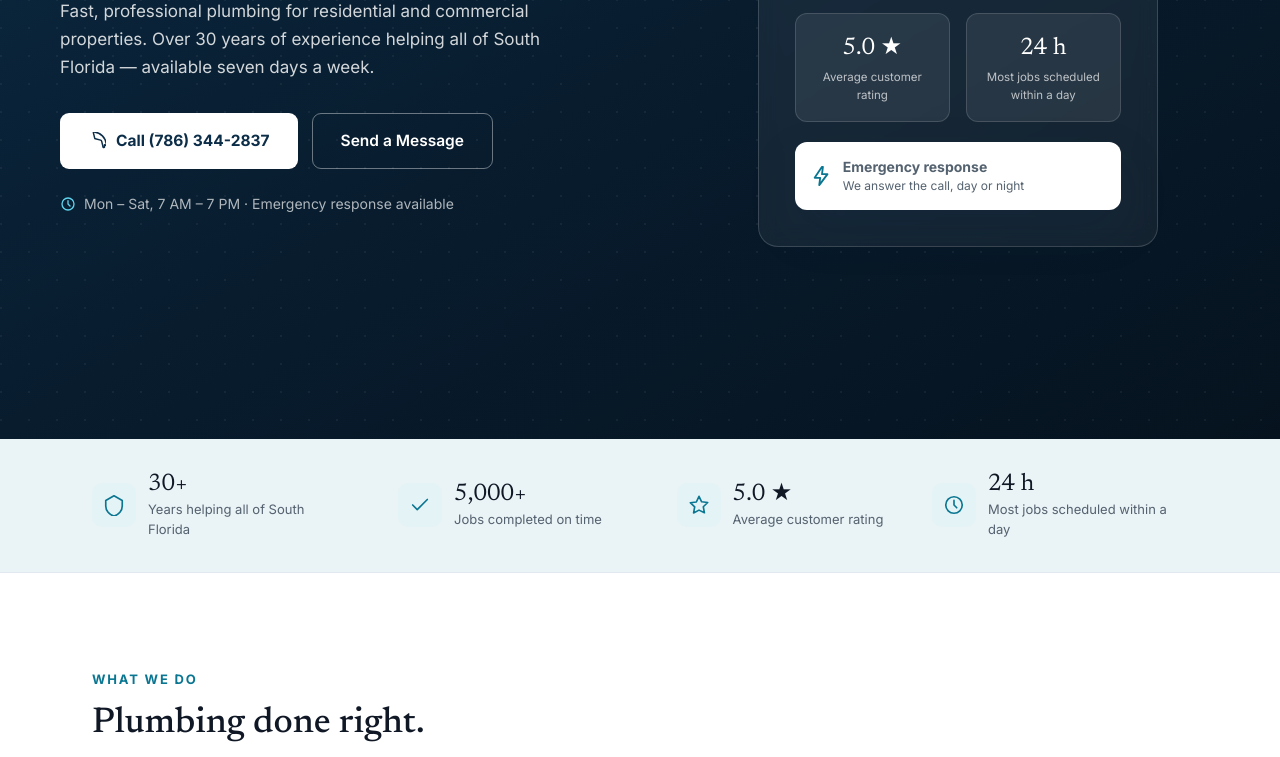
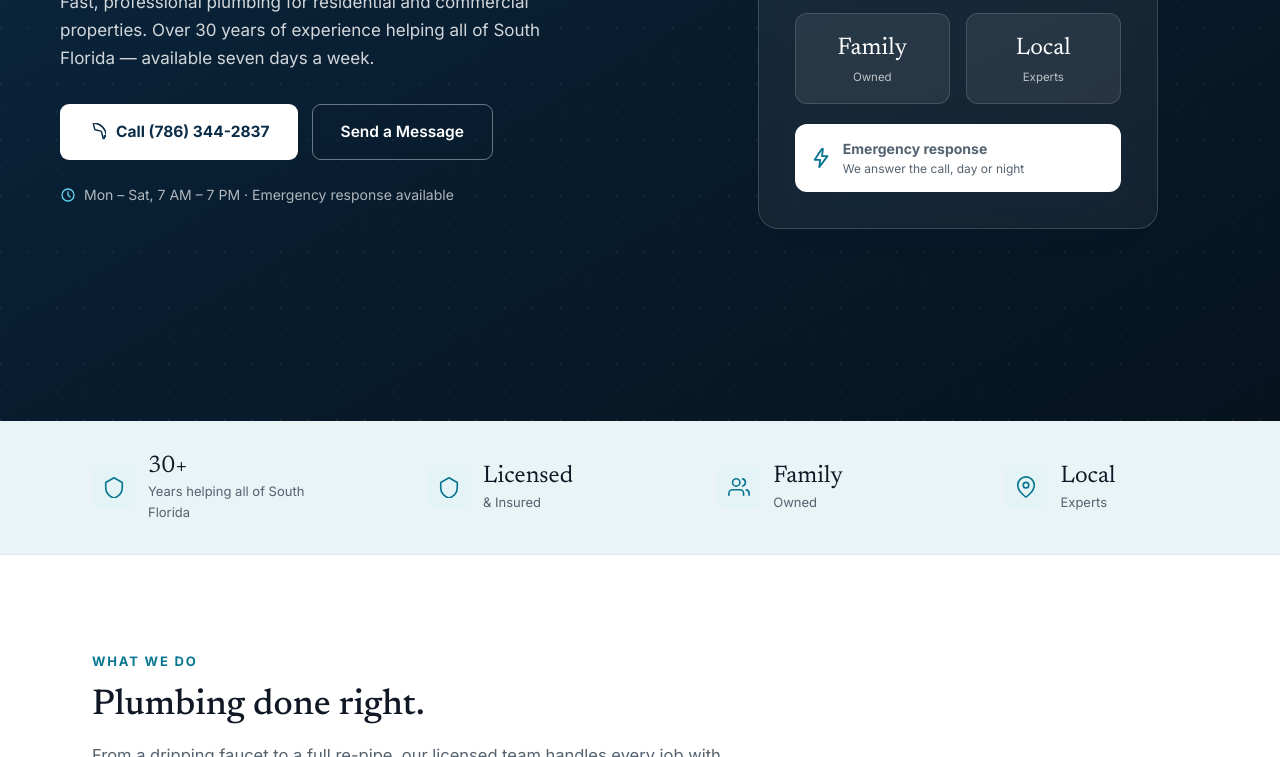
Before and after one commit to ejnburrows-rgb/otto-plumbing-site, a plain HTML site: page index.html in a window 1280 px wide. Shown: the part 550-1307 px from the top of the page. Drawn offline with Linux system fonts and the light colour scheme.

Commit message:
feat(i18n): Complete Spanish localization and qualitative claims

```diff
--- a/index.html
+++ b/index.html
@@ -712,12 +712,12 @@ footer a.tel:hover{color:#fff;}
 </style>
 </head>
 <body>
-<a class="skip-link" href="#main">Skip to main content</a>
+<a class="skip-link" href="#main" data-i18n="a11y.skip">Skip to main content</a>
 
 <!-- ============ NAVBAR ============ -->
 <header class="navbar">
   <div class="wrap navbar-inner">
-    <a class="brand" href="#top" aria-label="OTTO Plumbing, back to top">
+    <a class="brand" href="#top" aria-label="OTTO Plumbing, back to top" data-i18n-aria="a11y.brand">
       <svg class="brand-mark" viewBox="0 0 512 512" aria-hidden="true">
         <defs><linearGradient id="markGrad" x1="0%" y1="0%" x2="100%" y2="100%">
           <stop offset="0%" stop-color="#0C2D48"/><stop offset="100%" stop-color="#0C91B2"/>
@@ -727,23 +727,23 @@ footer a.tel:hover{color:#fff;}
         <circle cx="256" cy="256" r="60" fill="#0C91B2"/>
         <path d="M256 140c-63.94 0-116 52.06-116 116s52.06 116 116 116 116-52.06 116-116-52.06-116-116-116z" fill="#FFFFFF"/>
       </svg>
-      <span class="brand-word">OTTO Plumbing<small>South Florida</small></span>
+      <span class="brand-word">OTTO Plumbing<small data-i18n="nav.florida">South Florida</small></span>
     </a>
 
-    <nav class="nav-links" aria-label="Primary">
+    <nav class="nav-links" aria-label="Primary" data-i18n-aria="a11y.nav">
       <a href="#services" data-i18n="nav.services">Services</a>
       <a href="#why" data-i18n="nav.why">Why OTTO</a>
-      <a href="#portfolio">Portfolio</a>
-      <a href="#mastery">Mastery</a>
+      <a href="#portfolio" data-i18n="nav.portfolio">Portfolio</a>
+      <a href="#mastery" data-i18n="nav.mastery">Mastery</a>
       <a href="#contact" data-i18n="nav.contact">Contact Us</a>
     </nav>
 
     <div class="navbar-actions">
-      <div class="lang-toggle" role="group" aria-label="Choose language">
+      <div class="lang-toggle" role="group" aria-label="Choose language" data-i18n-aria="a11y.lang">
         <button class="lang-btn active" data-lang="en" aria-pressed="true">EN</button>
         <button class="lang-btn" data-lang="es" aria-pressed="false">ES</button>
       </div>
-      <button class="icon-btn theme-btn" type="button" aria-label="Toggle dark mode">
+      <button class="icon-btn theme-btn" type="button" aria-label="Toggle dark mode" data-i18n-aria="a11y.theme">
         <svg class="icon-moon" viewBox="0 0 24 24" fill="none" stroke-width="1.8" stroke-linecap="round" stroke-linejoin="round" aria-hidden="true"><path d="M21 12.8A9 9 0 1 1 11.2 3a7 7 0 0 0 9.8 9.8z"/></svg>
         <svg class="icon-sun" viewBox="0 0 24 24" fill="none" stroke-width="1.8" stroke-linecap="round" stroke-linejoin="round" aria-hidden="true"><circle cx="12" cy="12" r="4"/><path d="M12 2v2M12 20v2M4.9 4.9l1.4 1.4M17.7 17.7l1.4 1.4M2 12h2M20 12h2M4.9 19.1l1.4-1.4M17.7 6.3l1.4-1.4"/></svg>
       </button>
@@ -757,12 +757,12 @@ footer a.tel:hover{color:#fff;}
     </div>
   </div>
 
-  <nav class="mobile-menu" id="mobile-menu" aria-label="Mobile">
+  <nav class="mobile-menu" id="mobile-menu" aria-label="Mobile" data-i18n-aria="a11y.mobile">
     <div class="wrap">
       <a href="#services" data-i18n="nav.services">Services</a>
       <a href="#why" data-i18n="nav.why">Why OTTO</a>
-      <a href="#portfolio">Portfolio</a>
-      <a href="#mastery">Mastery</a>
+      <a href="#portfolio" data-i18n="nav.portfolio">Portfolio</a>
+      <a href="#mastery" data-i18n="nav.mastery">Mastery</a>
       <a href="#contact" data-i18n="nav.contact">Contact Us</a>
       <a class="nav-call" href="tel:+17863442837">
         <svg width="16" height="16" viewBox="0 0 24 24" fill="none" stroke="currentColor" stroke-width="2" stroke-linecap="round" stroke-linejoin="round" aria-hidden="true"><path d="M22 16.92v3a1 1 0 0 1-2.09-.75l-1.74-7a2 2 0 0 0-1.34-1.34l-7-1.74a1 1 0 0 1-.89-.89l-1.74-7a1 1 0 0 1 1.22-1.22 18 18 0 0 1 16 16 1 1 0 0 1 .75 2.09z"/></svg>
@@ -805,13 +805,13 @@ footer a.tel:hover{color:#fff;}
           </svg>
           <div class="hero-stat-row">
             <div class="hero-stat"><div class="n">30+</div><div class="l" data-i18n="stat.years">Years helping all of South Florida</div></div>
-            <div class="hero-stat"><div class="n">5,000+</div><div class="l" data-i18n="stat.jobs">Jobs completed on time</div></div>
-            <div class="hero-stat"><div class="n">5.0 ★</div><div class="l" data-i18n="stat.rating">Average customer rating</div></div>
-            <div class="hero-stat"><div class="n">24 h</div><div class="l" data-i18n="stat.response">Most jobs scheduled within a day</div></div>
+            <div class="hero-stat"><div class="n" data-i18n="stat.licensed_n">Licensed</div><div class="l" data-i18n="stat.licensed">&amp; Insured</div></div>
+            <div class="hero-stat"><div class="n" data-i18n="stat.family_n">Family</div><div class="l" data-i18n="stat.family">Owned</div></div>
+            <div class="hero-stat"><div class="n" data-i18n="stat.experts_n">Local</div><div class="l" data-i18n="stat.experts">Experts</div></div>
           </div>
           <div class="float-chip">
             <svg viewBox="0 0 24 24" fill="none" stroke="currentColor" stroke-width="2" stroke-linecap="round" stroke-linejoin="round" aria-hidden="true"><path d="M12 2 4 14h6l-1 8 9-12h-6l1-8z"/></svg>
-            <span><strong>Emergency response</strong><span>We answer the call, day or night</span></span>
+            <span><strong data-i18n="hero.chip1">Emergency response</strong><span data-i18n="hero.chip2">We answer the call, day or night</span></span>
           </div>
         </div>
       </div>
@@ -826,16 +826,16 @@ footer a.tel:hover{color:#fff;}
         <div><div class="num">30+</div><div class="lbl" data-i18n="stat.years">Years helping all of South Florida</div></div>
       </div>
       <div class="trust-stat">
-        <div class="icon"><svg viewBox="0 0 24 24" fill="none" stroke="currentColor" stroke-width="1.8" stroke-linecap="round" stroke-linejoin="round" aria-hidden="true"><path d="M20 6 9 17l-5-5"/></svg></div>
-        <div><div class="num">5,000+</div><div class="lbl" data-i18n="stat.jobs">Jobs completed on time</div></div>
+        <div class="icon"><svg viewBox="0 0 24 24" fill="none" stroke="currentColor" stroke-width="1.8" stroke-linecap="round" stroke-linejoin="round" aria-hidden="true"><path d="M12 2 3 7v6c0 5.25 3.75 9.75 9 11 5.25-1.25 9-5.75 9-11V7z"/></svg></div>
+        <div><div class="num" data-i18n="stat.licensed_n">Licensed</div><div class="lbl" data-i18n="stat.licensed">&amp; Insured</div></div>
       </div>
       <div class="trust-stat">
-        <div class="icon"><svg viewBox="0 0 24 24" fill="none" stroke="currentColor" stroke-width="1.8" stroke-linecap="round" stroke-linejoin="round" aria-hidden="true"><path d="M12 2.5l2.9 6 6.6.8-4.8 4.6 1.2 6.6L12 17.6l-5.9 3.1 1.2-6.6-4.8-4.6 6.6-.8z"/></svg></div>
-        <div><div class="num">5.0 ★</div><div class="lbl" data-i18n="stat.rating">Average customer rating</div></div>
+        <div class="icon"><svg viewBox="0 0 24 24" fill="none" stroke="currentColor" stroke-width="1.8" stroke-linecap="round" stroke-linejoin="round" aria-hidden="true"><path d="M17 21v-2a4 4 0 0 0-4-4H5a4 4 0 0 0-4 4v2"/><circle cx="9" cy="7" r="4"/><path d="M23 21v-2a4 4 0 0 0-3-3.87"/><path d="M16 3.13a4 4 0 0 1 0 7.75"/></svg></div>
+        <div><div class="num" data-i18n="stat.family_n">Family</div><div class="lbl" data-i18n="stat.family">Owned</div></div>
       </div>
       <div class="trust-stat">
-        <div class="icon"><svg viewBox="0 0 24 24" fill="none" stroke="currentColor" stroke-width="1.8" stroke-linecap="round" stroke-linejoin="round" aria-hidden="true"><circle cx="12" cy="12" r="9"/><path d="M12 7v5l3 3"/></svg></div>
-        <div><div class="num">24 h</div><div class="lbl" data-i18n="stat.response">Most jobs scheduled within a day</div></div>
+        <div class="icon"><svg viewBox="0 0 24 24" fill="none" stroke="currentColor" stroke-width="1.8" stroke-linecap="round" stroke-linejoin="round" aria-hidden="true"><path d="M21 10c0 7-9 13-9 13s-9-6-9-13a9 9 0 0 1 18 0z"/><circle cx="12" cy="10" r="3"/></svg></div>
+        <div><div class="num" data-i18n="stat.experts_n">Local</div><div class="lbl" data-i18n="stat.experts">Experts</div></div>
       </div>
     </div>
   </div>
@@ -899,7 +899,7 @@ footer a.tel:hover{color:#fff;}
           </div>
           <div class="why-item">
             <div class="why-num">02</div>
-            <div><h3 data-i18n="why2.h">Same-day response</h3><p data-i18n="why2.p">Most jobs are scheduled within one business day — emergencies even faster.</p></div>
+            <div><h3 data-i18n="why2.h">Prompt response</h3><p data-i18n="why2.p">We respond quickly to your plumbing needs — emergencies get priority.</p></div>
           </div>
           <div class="why-item">
             <div class="why-num">03</div>
@@ -918,30 +918,30 @@ footer a.tel:hover{color:#fff;}
   <section id="portfolio">
     <div class="wrap">
       <div class="sec-head">
-        <div class="sec-kicker">Our Work</div>
-        <h2 class="sec-title">Portfolio</h2>
-        <p class="sec-sub">From residential repairs to commercial installations, see the quality of our work.</p>
+        <div class="sec-kicker" data-i18n="port.kicker">Our Work</div>
+        <h2 class="sec-title" data-i18n="port.title">Portfolio</h2>
+        <p class="sec-sub" data-i18n="port.sub">From residential repairs to commercial installations, see the quality of our work.</p>
       </div>
       <div class="svc-grid">
         <div class="svc">
           <div class="icon solid"><svg viewBox="0 0 24 24" fill="none" stroke-width="1.8" stroke-linecap="round" stroke-linejoin="round" aria-hidden="true"><path d="M4 4v16c0 1.1.9 2 2 2h12c1.1 0 2-1 2-2V4c0-1.1-.9-2-2-2H6c-1.1 0-2 1-2 2z"/></svg></div>
-          <h3>Residential Projects</h3>
-          <p>From kitchen remodels to bathroom upgrades, we handle it all.</p>
+          <h3 data-i18n="port1.h">Residential Projects</h3>
+          <p data-i18n="port1.p">From kitchen remodels to bathroom upgrades, we handle it all.</p>
         </div>
         <div class="svc">
           <div class="icon solid"><svg viewBox="0 0 24 24" fill="none" stroke-width="1.8" stroke-linecap="round" stroke-linejoin="round" aria-hidden="true"><rect x="3" y="3" width="18" height="18" rx="2" ry="2"/></svg></div>
-          <h3>Commercial Installations</h3>
-          <p>Full-service plumbing for businesses and multi-family properties.</p>
+          <h3 data-i18n="port2.h">Commercial Installations</h3>
+          <p data-i18n="port2.p">Full-service plumbing for businesses and multi-family properties.</p>
         </div>
         <div class="svc">
           <div class="icon solid"><svg viewBox="0 0 24 24" fill="none" stroke-width="1.8" stroke-linecap="round" stroke-linejoin="round" aria-hidden="true"><path d="M12 2L2 7v10c0 5.55 3.84 10.74 9 12 5.16-1.26 9-6.45 9-12V7l-10-5z"/></svg></div>
-          <h3>Restoration Services</h3>
-          <p>Emergency water damage restoration and plumbing repairs.</p>
+          <h3 data-i18n="port3.h">Restoration Services</h3>
+          <p data-i18n="port3.p">Emergency water damage restoration and plumbing repairs.</p>
         </div>
         <div class="svc">
           <div class="icon solid"><svg viewBox="0 0 24 24" fill="none" stroke-width="1.8" stroke-linecap="round" stroke-linejoin="round" aria-hidden="true"><path d="M3 9l9-7 9 7v11a2 2 0 0 1-2 2H5a2 2 0 0 1-2-2z"/></svg></div>
-          <h3>Fixture Upgrades</h3>
-          <p>High-end faucets, valves, and plumbing fixtures installation.</p>
+          <h3 data-i18n="port4.h">Fixture Upgrades</h3>
+          <p data-i18n="port4.p">High-end faucets, valves, and plumbing fixtures installation.</p>
         </div>
       </div>
     </div>
@@ -952,22 +952,22 @@ footer a.tel:hover{color:#fff;}
     <div class="wrap">
       <div class="split">
         <div>
-          <div class="sec-kicker">Mastery</div>
-          <h2 class="sec-title">30 Years of Mastery.</h2>
-          <p class="sec-sub">Founded in 1996, OTTO Plumbing began with a simple premise: technical plumbing requires the precision of engineering and the care of hospitality.</p>
+          <div class="sec-kicker" data-i18n="mast.kicker">Mastery</div>
+          <h2 class="sec-title" data-i18n="mast.title">30 Years of Mastery.</h2>
+          <p class="sec-sub" data-i18n="mast.sub">Founded in 1996, OTTO Plumbing began with a simple premise: technical plumbing requires the precision of engineering and the care of hospitality.</p>
         </div>
         <div class="why-list">
           <div class="why-item">
             <div class="why-num">01</div>
-            <div><h3>The OTTO Standard</h3><p>We diagnose with advanced telemetry before a wrench is turned.</p></div>
+            <div><h3 data-i18n="mast1.h">The OTTO Standard</h3><p data-i18n="mast1.p">We diagnose with advanced telemetry before a wrench is turned.</p></div>
           </div>
           <div class="why-item">
             <div class="why-num">02</div>
-            <div><h3>White-Glove Service</h3><p>Technicians arrive in pristine uniforms with protective floor coverings.</p></div>
+            <div><h3 data-i18n="mast2.h">White-Glove Service</h3><p data-i18n="mast2.p">Technicians arrive in pristine uniforms with protective floor coverings.</p></div>
           </div>
           <div class="why-item">
             <div class="why-num">03</div>
-            <div><h3>Precision Scheduling</h3><p>We communicate clearly and arrive on time, every time.</p></div>
+            <div><h3 data-i18n="mast3.h">Precision Scheduling</h3><p data-i18n="mast3.p">We communicate clearly and arrive on time, every time.</p></div>
           </div>
         </div>
       </div>
@@ -1057,6 +1057,46 @@ const FORMSPREE_ENDPOINT = "";
 
 const translations = {
   en: {
+
+    "a11y.skip": "Skip to main content",
+    "nav.florida": "South Florida",
+    "nav.portfolio": "Portfolio",
+    "nav.mastery": "Mastery",
+    "hero.chip1": "Emergency response",
+    "hero.chip2": "We answer the call, day or night",
+    "port.kicker": "Our Work",
+    "port.title": "Portfolio",
+    "port.sub": "From residential repairs to commercial installations, see the quality of our work.",
+    "port1.h": "Residential Projects",
+    "port1.p": "From kitchen remodels to bathroom upgrades, we handle it all.",
+    "port2.h": "Commercial Installations",
+    "port2.p": "Full-service plumbing for businesses and multi-family properties.",
+    "port3.h": "Restoration Services",
+    "port3.p": "Emergency water damage restoration and plumbing repairs.",
+    "port4.h": "Fixture Upgrades",
+    "port4.p": "High-end faucets, valves, and plumbing fixtures installation.",
+    "mast.kicker": "Mastery",
+    "mast.title": "30 Years of Mastery.",
+    "mast.sub": "Founded in 1996, OTTO Plumbing began with a simple premise: technical plumbing requires the precision of engineering and the care of hospitality.",
+    "mast1.h": "The OTTO Standard",
+    "mast1.p": "We diagnose with advanced telemetry before a wrench is turned.",
+    "mast2.h": "White-Glove Service",
+    "mast2.p": "Technicians arrive in pristine uniforms with protective floor coverings.",
+    "mast3.h": "Precision Scheduling",
+    "mast3.p": "We communicate clearly and arrive on time, every time.",
+    "a11y.desc": "Licensed, insured plumbing for South Florida homes and businesses. Same-day service, honest pricing, 30+ years of experience. Call (786) 344-2837.",
+    "a11y.brand": "OTTO Plumbing, back to top",
+    "a11y.nav": "Primary",
+    "a11y.lang": "Choose language",
+    "a11y.theme": "Toggle dark mode",
+    "a11y.menu": "Open menu / Close menu",
+    "a11y.mobile": "Mobile",
+    "stat.licensed_n": "Licensed",
+    "stat.licensed": "& Insured",
+    "stat.family_n": "Family",
+    "stat.family": "Owned",
+    "stat.experts_n": "Local",
+    "stat.experts": "Experts",
     "nav.services":"Services",
     "nav.why":"Why OTTO",
     "nav.contact":"Contact Us",
@@ -1106,6 +1146,46 @@ const translations = {
     "foot.copy":"© 2026 OTTO Plumbing Inc. — South Florida · Licensed &amp; Insured · License #CFC1429613"
   },
   es: {
+
+    "a11y.skip": "Saltar al contenido principal",
+    "nav.florida": "Sur de la Florida",
+    "nav.portfolio": "Portafolio",
+    "nav.mastery": "Maestría",
+    "hero.chip1": "Respuesta de emergencia",
+    "hero.chip2": "Respondemos la llamada, de día o de noche",
+    "port.kicker": "Nuestro Trabajo",
+    "port.title": "Portafolio",
+    "port.sub": "Desde reparaciones residenciales hasta instalaciones comerciales, vea la calidad de nuestro trabajo.",
+    "port1.h": "Proyectos Residenciales",
+    "port1.p": "Desde remodelaciones de cocina hasta mejoras de baño, lo manejamos todo.",
+    "port2.h": "Instalaciones Comerciales",
+    "port2.p": "Servicio completo de plomería para negocios y propiedades multifamiliares.",
+    "port3.h": "Servicios de Restauración",
+    "port3.p": "Restauración de daños por agua de emergencia y reparaciones de plomería.",
+    "port4.h": "Mejoras de Accesorios",
+    "port4.p": "Instalación de llaves, válvulas y accesorios de plomería de alta gama.",
+    "mast.kicker": "Maestría",
+    "mast.title": "30 Años de Maestría.",
+    "mast.sub": "Fundada en 1996, OTTO Plumbing comenzó con una simple premisa: la plomería técnica requiere la precisión de la ingeniería y el cuidado de la hospitalidad.",
+    "mast1.h": "El Estándar OTTO",
+    "mast1.p": "Diagnosticamos con telemetría avanzada antes de usar una llave.",
+    "mast2.h": "Servicio Exclusivo",
+    "mast2.p": "Los técnicos llegan con uniformes impecables y cobertores protectores de piso.",
+    "mast3.h": "Programación Precisa",
+    "mast3.p": "Nos comunicamos claramente y llegamos a tiempo, siempre.",
+    "a11y.desc": "Plomería con licencia y seguro para hogares y negocios del sur de la Florida. Servicio el mismo día, precios honestos, más de 30 años de experiencia. Llame al (786) 344-2837.",
+    "a11y.brand": "OTTO Plumbing, volver arriba",
+    "a11y.nav": "Principal",
+    "a11y.lang": "Elegir idioma",
+    "a11y.theme": "Alternar modo oscuro",
+    "a11y.menu": "Abrir menú / Cerrar menú",
+    "a11y.mobile": "Móvil",
+    "stat.licensed_n": "Licencia",
+    "stat.licensed": "& Seguro",
+    "stat.family_n": "Negocio",
+    "stat.family": "Familiar",
+    "stat.experts_n": "Expertos",
+    "stat.experts": "Locales",
     "nav.services":"Servicios",
     "nav.why":"Por qué OTTO",
     "nav.contact":"Contáctenos",
@@ -1170,6 +1250,14 @@ function setLang(lang){
     const v = dict[el.getAttribute("data-i18n-ph")];
     if (v != null) el.setAttribute("placeholder", v.replace(/&amp;/g, "&"));
   });
+  document.querySelectorAll("[data-i18n-aria]").forEach(el => {
+    const v = dict[el.getAttribute("data-i18n-aria")];
+    if (v != null) el.setAttribute("aria-label", v);
+  });
+  const metaDesc = document.querySelector('meta[name="description"]');
+  if (metaDesc && dict["a11y.desc"]) {
+    metaDesc.setAttribute("content", dict["a11y.desc"]);
+  }
   document.querySelectorAll(".lang-btn").forEach(b => {
     const active = b.getAttribute("data-lang") === lang;
     b.classList.toggle("active", active);
```
